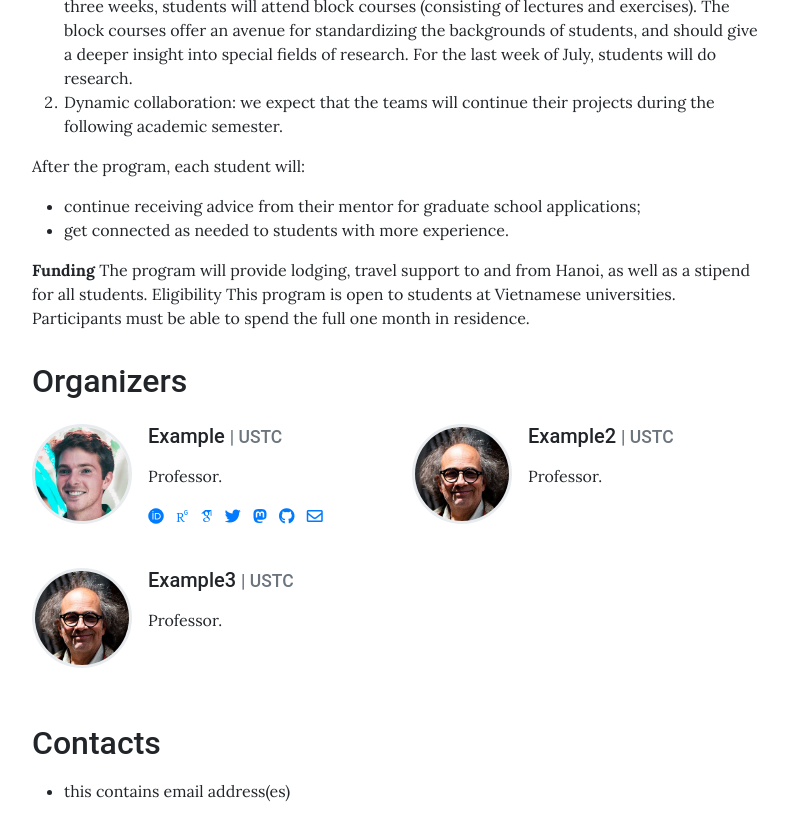
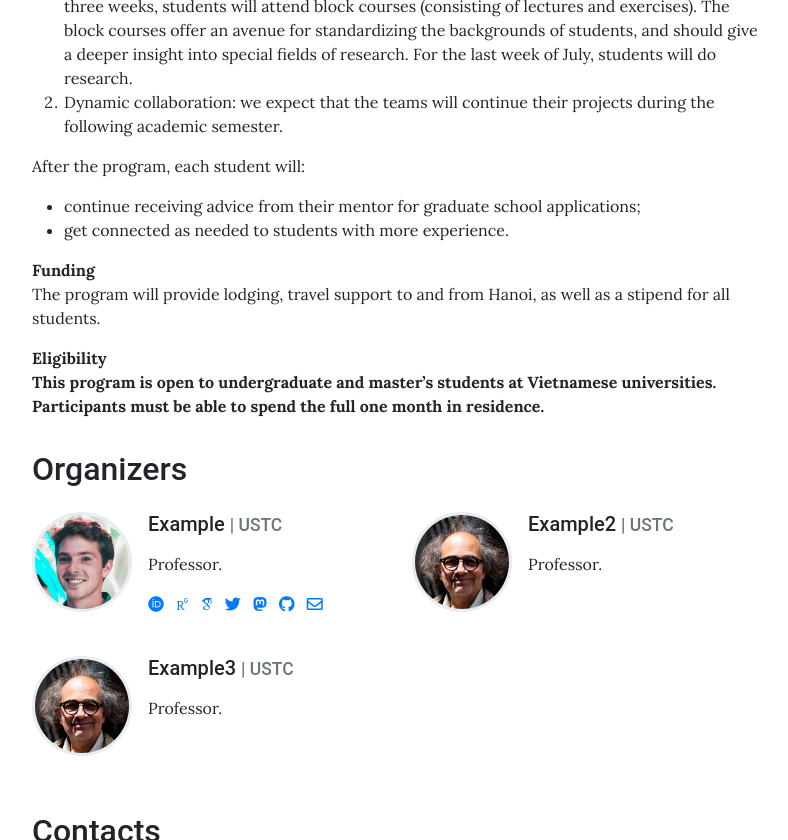
Before and after one commit to adm-vietnam/adm-vietnam.github.io, a Jekyll site: the page built from pages/home.md, in a window 1280 px wide and 900 px high, scrolled down 648 px, cut to the strip 0-840 px from the top of the window. Shown: the whole strip, without its empty margins (240-1028 px from the left). Built offline with Jekyll 4.4.1, drawn with Linux system fonts in a browser that asks for light colours; some web fonts are replaced.

Commit message:
Update home.md

```diff
--- a/pages/home.md
+++ b/pages/home.md
@@ -34,10 +34,11 @@ After the program, each student will:
     get connected as needed to students with more experience.</li>
 </ul>
 
-<b>Funding</b>
-The program will provide lodging, travel support to and from Hanoi, as well as a stipend for all students.
-Eligibility
-This program is open to students at Vietnamese universities. Participants must be able to spend the full
+<b>Funding</b> <br>
+The program will provide lodging, travel support to and from Hanoi, as well as a stipend for all students.<br>
+
+<b>Eligibility<b> <br>
+This program is open to undergraduate and master's students at Vietnamese universities. Participants must be able to spend the full
 one month in residence.
 
 ## Organizers
```
